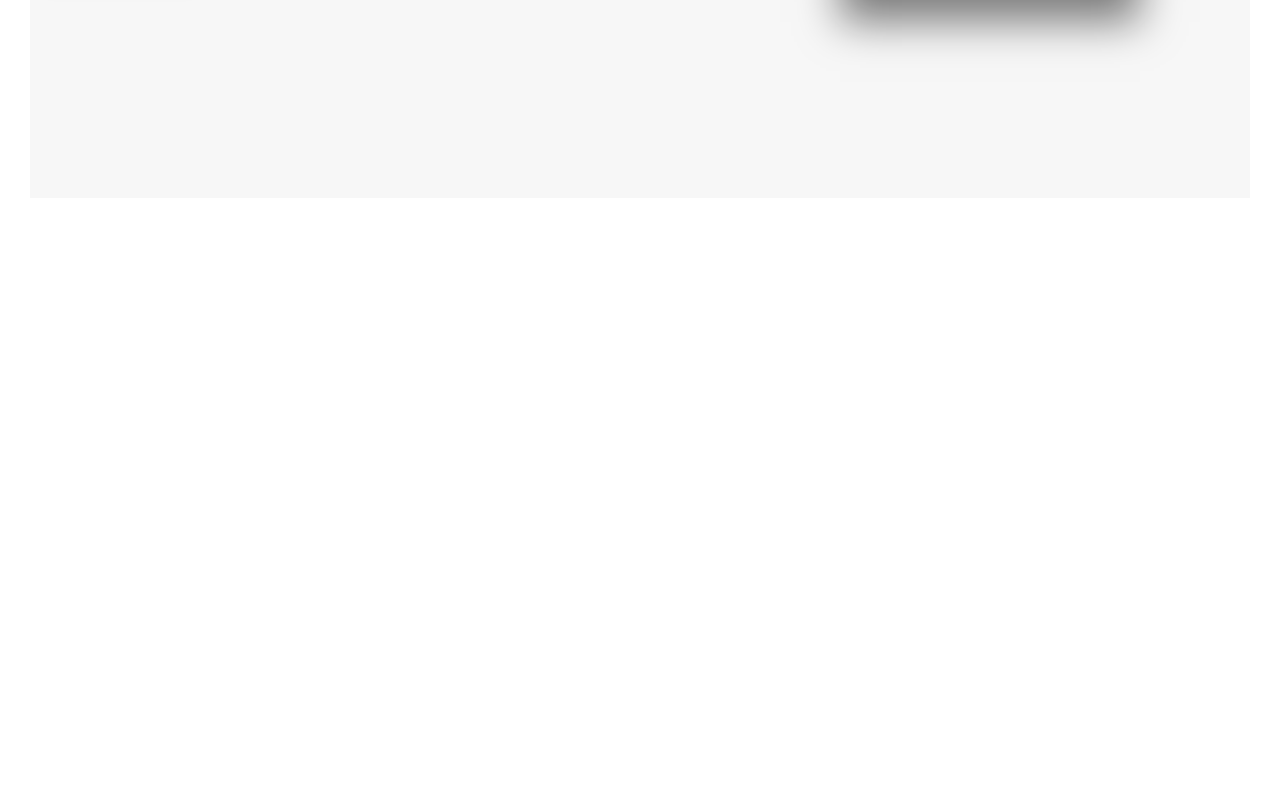
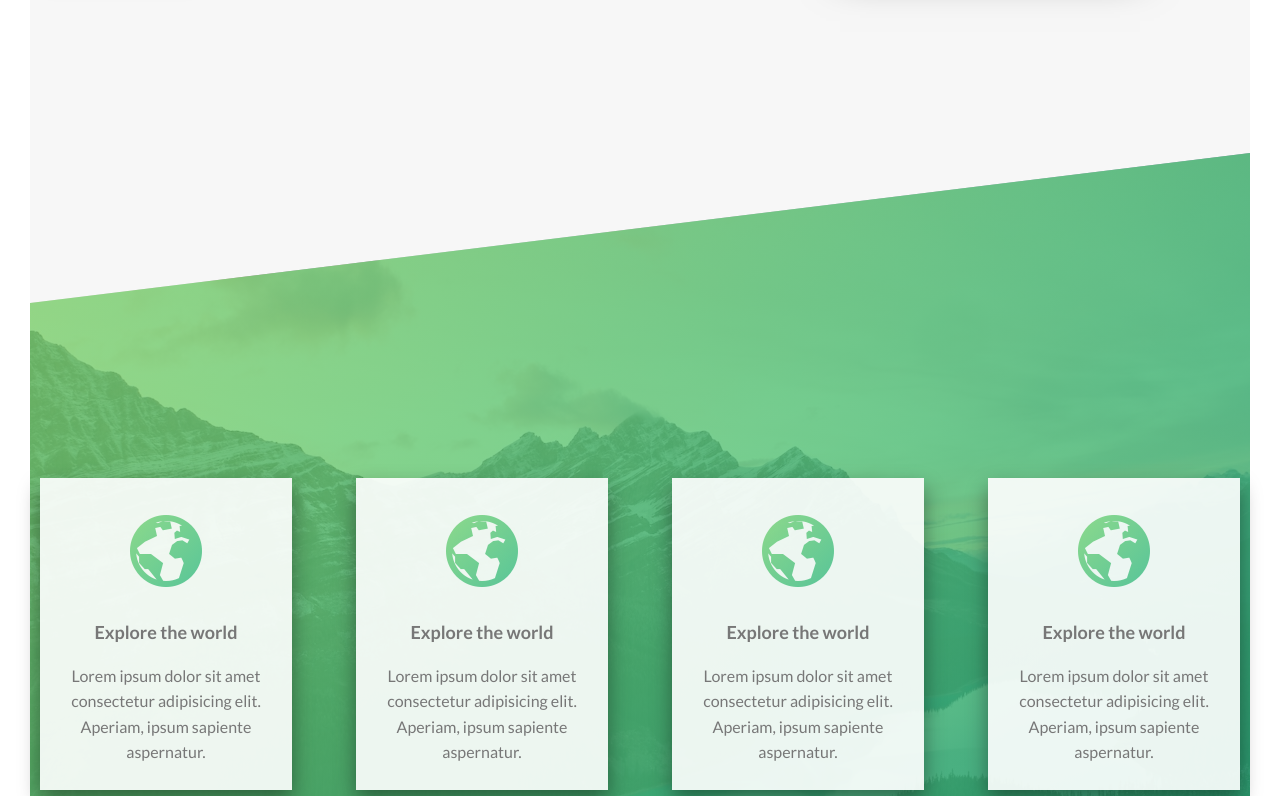
Before and after one commit to Bishal-Mahanta/Natours, a website: page index.html in a window 1280 px wide. Shown: the part 1465-2261 px from the top of the page. Before the commit the page ends 1693 px from the top, so only its background shows below. Drawn offline with nearby package versions, Linux system fonts and the light colour scheme.

Commit message:
create features section

```diff
--- a/index.html
+++ b/index.html
@@ -6,6 +6,10 @@
     <link
       href="https://fonts.googleapis.com/css?family=Lato:100,300,400,700,900"
       rel="stylesheet"
+    />
+    <link
+      rel="stylesheet"
+      href="https://maxst.icons8.com/vue-static/landings/line-awesome/line-awesome/1.3.0/css/line-awesome.min.css"
     />
     <link rel="stylesheet" href="./src/css/style.css" />
     <title>Natours</title>
@@ -79,6 +83,60 @@
           </div>
         </div>
       </section>
+
+      <section class="section__features">
+        <!--  -->
+        <div class="features__container">
+          <div class="features__container--card">
+            <!--  -->
+            <i class="las la-globe"></i>
+            <h3 class="heading-tertiary">
+              <!--  -->
+              Explore the world
+            </h3>
+            <p class="features__container--desc">
+              Lorem ipsum dolor sit amet consectetur adipisicing elit. Aperiam,
+              ipsum sapiente aspernatur.
+            </p>
+          </div>
+          <div class="features__container--card">
+            <!--  -->
+            <i class="las la-globe"></i>
+            <h3 class="heading-tertiary">
+              <!--  -->
+              Explore the world
+            </h3>
+            <p class="features__container--desc">
+              Lorem ipsum dolor sit amet consectetur adipisicing elit. Aperiam,
+              ipsum sapiente aspernatur.
+            </p>
+          </div>
+          <div class="features__container--card">
+            <!--  -->
+            <i class="las la-globe"></i>
+            <h3 class="heading-tertiary">
+              <!--  -->
+              Explore the world
+            </h3>
+            <p class="features__container--desc">
+              Lorem ipsum dolor sit amet consectetur adipisicing elit. Aperiam,
+              ipsum sapiente aspernatur.
+            </p>
+          </div>
+          <div class="features__container--card">
+            <!--  -->
+            <i class="las la-globe"></i>
+            <h3 class="heading-tertiary">
+              <!--  -->
+              Explore the world
+            </h3>
+            <p class="features__container--desc">
+              Lorem ipsum dolor sit amet consectetur adipisicing elit. Aperiam,
+              ipsum sapiente aspernatur.
+            </p>
+          </div>
+        </div>
+      </section>
     </main>
   </body>
 </html>
--- a/src/sass/base/_typography.scss
+++ b/src/sass/base/_typography.scss
@@ -56,3 +56,29 @@ body {
   font-size: 1.8rem;
   line-height: 1.6;
 }
+
+.features__container--card {
+  .heading-tertiary {
+    font-size: 1.8rem;
+    margin-bottom: 1.5rem;
+  }
+
+  .features__container--desc {
+    font-size: 1.6rem;
+    line-height: 1.6;
+  }
+
+  .la-globe {
+    //
+    background-image: linear-gradient(
+      to right bottom,
+      rgba($primary-color-light, 0.8),
+      rgba($primary-color-dark, 0.8)
+    );
+    background-clip: text;
+    color: transparent;
+
+    font-size: 9.6rem;
+    margin-bottom: 1.8rem;
+  }
+}
--- a/src/sass/pages/_home.scss
+++ b/src/sass/pages/_home.scss
@@ -1,5 +1,5 @@
 .section__about {
-  padding: 25rem 0 10rem 0;
+  padding: 25rem 0 25rem 0;
   margin-top: -20vh;
   background-color: $color-gray-1;
 
@@ -42,6 +42,7 @@
         z-index: 100;
         outline: 1.5rem solid $primary-color;
         border-radius: 12px;
+        outline-offset: 2rem;
       }
     }
 
@@ -57,12 +58,13 @@
         z-index: 100;
         outline: 1.5rem solid $primary-color;
         border-radius: 12px;
+        outline-offset: 2rem;
       }
     }
 
     .image--3 {
       position: absolute;
-      top: 0;
+      top: -5rem;
       left: 10rem;
       transition: all 0.4s;
       box-shadow: 0 2.5rem 4rem rgba(0, 0, 0, 0.5);
@@ -72,7 +74,52 @@
         z-index: 100;
         outline: 1.5rem solid $primary-color;
         border-radius: 12px;
+        outline-offset: 2rem;
       }
     }
   }
 }
+
+.section__features {
+  background-image: linear-gradient(
+      to right bottom,
+      rgba($primary-color-light, 0.8),
+      rgba($primary-color-dark, 0.8)
+    ),
+    url(../img/nat-4.jpg);
+
+  background-repeat: no-repeat;
+  background-size: cover;
+  background-position: center;
+
+  padding: 25rem 0;
+
+  transform: skewY(-7deg);
+
+  margin-top: -12rem;
+
+  display: flex;
+  align-items: center;
+  justify-content: center;
+}
+
+.features__container {
+  display: grid;
+  grid-template-columns: repeat(4, 1fr);
+  column-gap: 6.4rem;
+  transform: skewY(7deg);
+  max-width: 120rem;
+  text-align: center;
+  color: $color-gray;
+
+  &--card {
+    background-color: rgba($color: $color-white, $alpha: 0.9);
+    box-shadow: 0 1rem 2rem rgba($color: #000000, $alpha: 0.4);
+    padding: 2.5rem;
+    transition: all 0.4s;
+
+    &:hover {
+      transform: translateY(-6px);
+    }
+  }
+}
```
Also changed, not shown: src/css/style.css, 1 other file.
